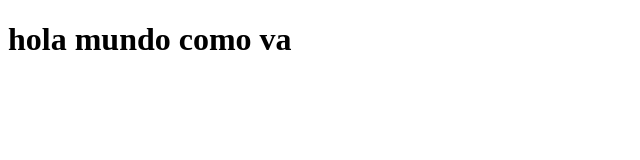
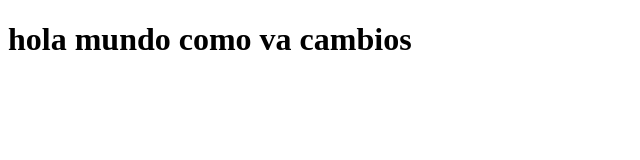
Before and after one commit to stalker91/html-3, a plain HTML site: page index.html in a window 1280 px wide. Shown: the whole page, without its empty margins (0-640 px from the left). Drawn offline with Linux system fonts and the light colour scheme.

Commit message:
cambio titulo

```diff
--- a/index.html
+++ b/index.html
@@ -7,6 +7,6 @@
     <title>Document</title>
 </head>
 <body>
-    <h1>hola mundo como va</h1>
+    <h1>hola mundo como va cambios</h1>
 </body>
 </html>
```
